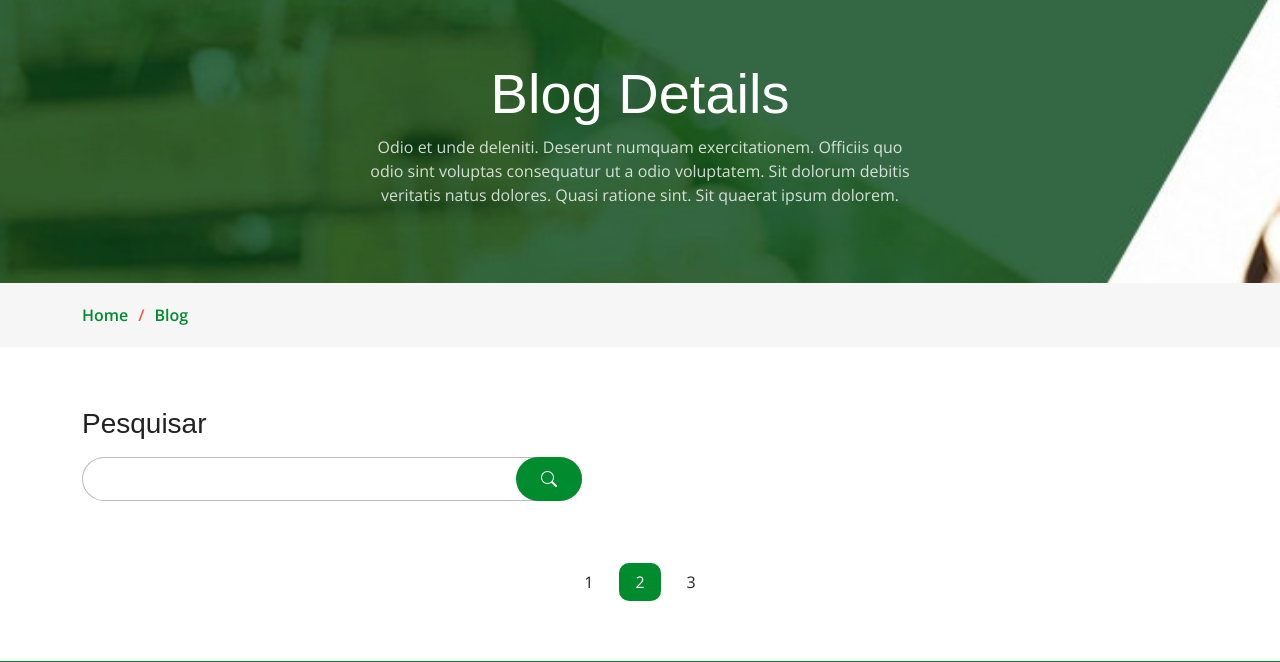
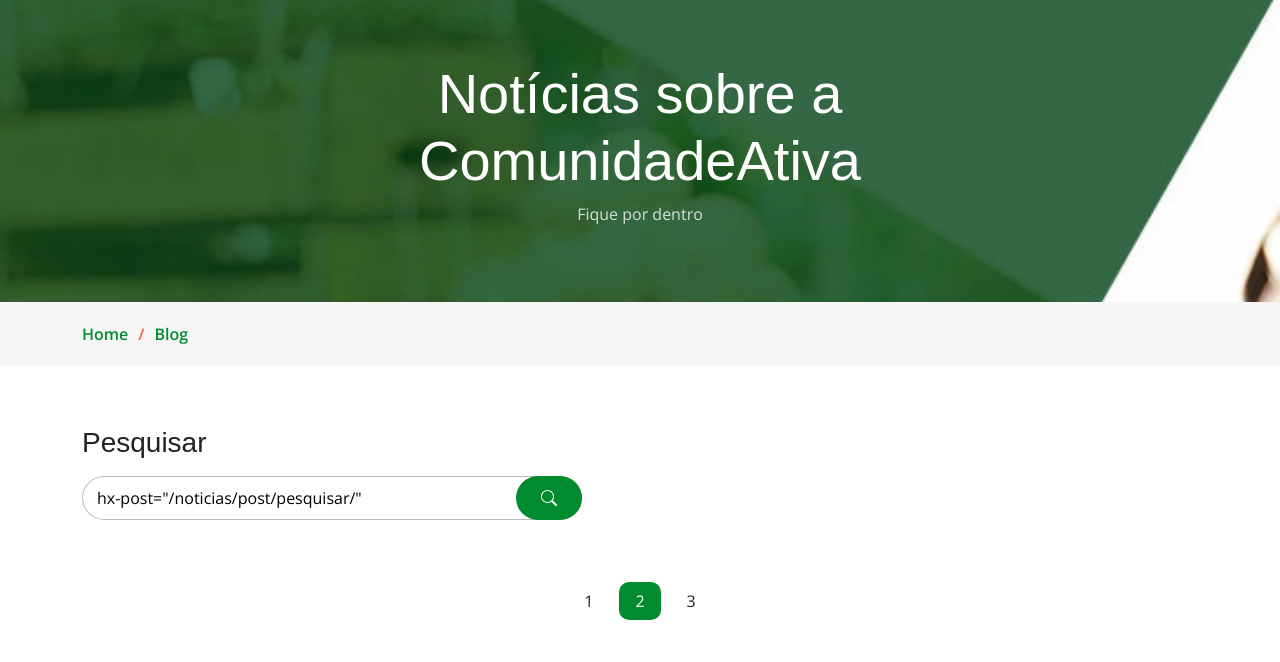
Before and after one commit to eltonpeniche/comunidadeativa, a Django app: page /noticias/ in a window 1280 px wide. Shown: the part 130-792 px from the top of the page. Run offline with Django 4.2, Linux system fonts and the light colour scheme; data that the repository does not hold is empty; some libraries are stand-ins or nearby versions.

Commit message:
correção campo pesquisar

```diff
--- a/comunidadeativa/templates/pages/noticias/blog.html
+++ b/comunidadeativa/templates/pages/noticias/blog.html
@@ -10,8 +10,8 @@
         <div class="container position-relative">
           <div class="row d-flex justify-content-center">
             <div class="col-lg-6 text-center">
-              <h2>Blog Details</h2>
-              <p>Odio et unde deleniti. Deserunt numquam exercitationem. Officiis quo odio sint voluptas consequatur ut a odio voluptatem. Sit dolorum debitis veritatis natus dolores. Quasi ratione sint. Sit quaerat ipsum dolorem.</p>
+              <h2>Notícias sobre a ComunidadeAtiva</h2>
+              <p>Fique por dentro</p>
             </div>
           </div>
         </div>
@@ -39,7 +39,7 @@
             <h3 class="search-form-title">Pesquisar</h3>
           {% comment %} action="{% url 'amazoncred:pesquisar_post' %}" {% endcomment %}
             <form action="{% url 'amazoncred:pesquisar_post' %}" method="post" class="mt-3"> {% csrf_token %}
-              <input class="search-input" type="text" name='q'
+              <input class="search-input" type="text" name='q' value= {{request.POST.q}}
               hx-post="{% url 'amazoncred:pesquisar_post_htmx' %}"
               hx-trigger="keyup changed delay:500ms, search"
               hx-target="#result-search"
--- a/comunidadeativa/templates/partials/noticias/_recent_blog_posts.html
+++ b/comunidadeativa/templates/partials/noticias/_recent_blog_posts.html
@@ -5,8 +5,8 @@
     <div class="container" data-aos="fade-up">
 
       <div class="section-header">
-        <h2>Recent Blog Posts</h2>
-        <p>Consequatur libero assumenda est voluptatem est quidem illum et officia imilique qui vel architecto accusamus fugit aut qui distinctio</p>
+        <h2>Notícias Recentes</h2>
+        <p>Fique por dentro</p>
       </div>
 
       <div class="row gy-4">
```
